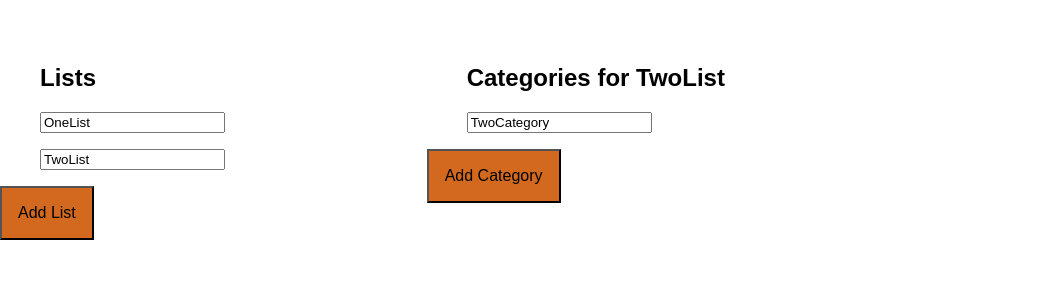
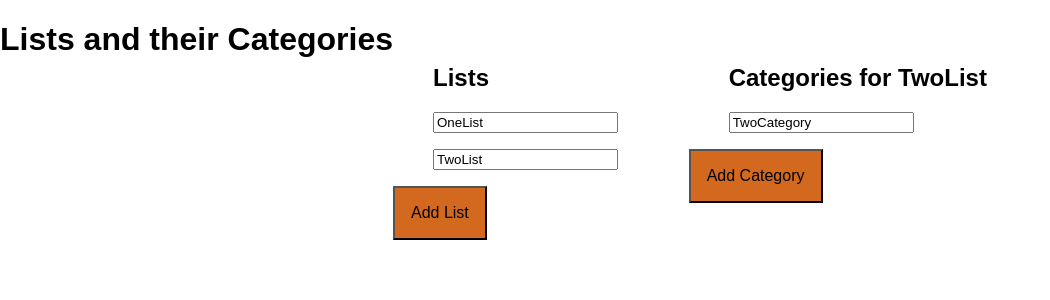
Before and after one commit to devforever7/all-my-lists, a React (Create React App) app: page / in a window 1280 px wide. Shown: the top 300 px of the page, without its empty margins (0-1050 px from the left). Built offline with nearby package versions, Linux system fonts and the light colour scheme.

Commit message:
saving the h1 tag

```diff
--- a/src/App.js
+++ b/src/App.js
@@ -9,6 +9,7 @@ import SectionPresentation from './components/presentation/pageLayout/SectionPre
 const App = () => (
 
 <main className="main">
+    <h1>Lists and their Categories</h1>
     <AsidePresentation />
     <SectionPresentation />
 </main>
```
